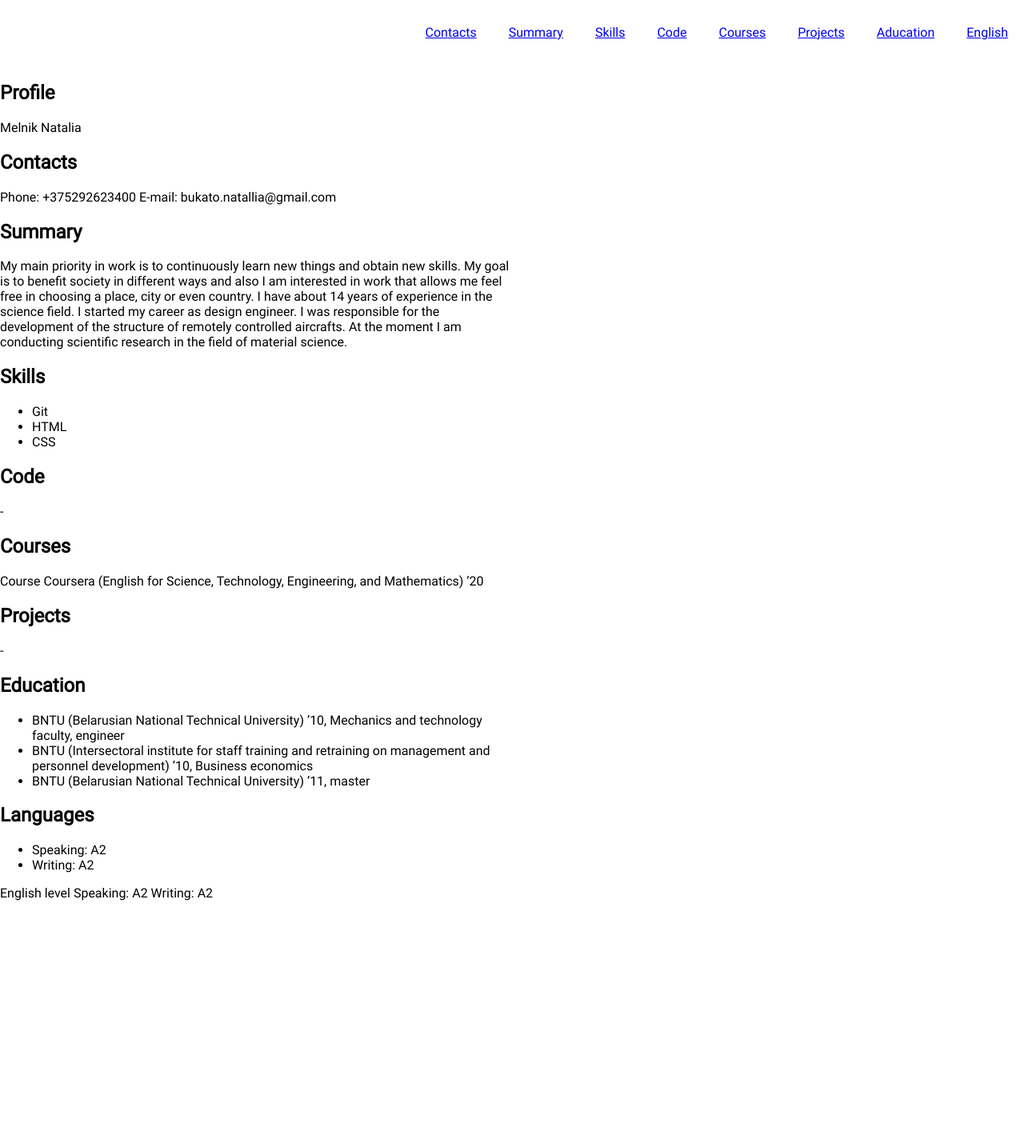
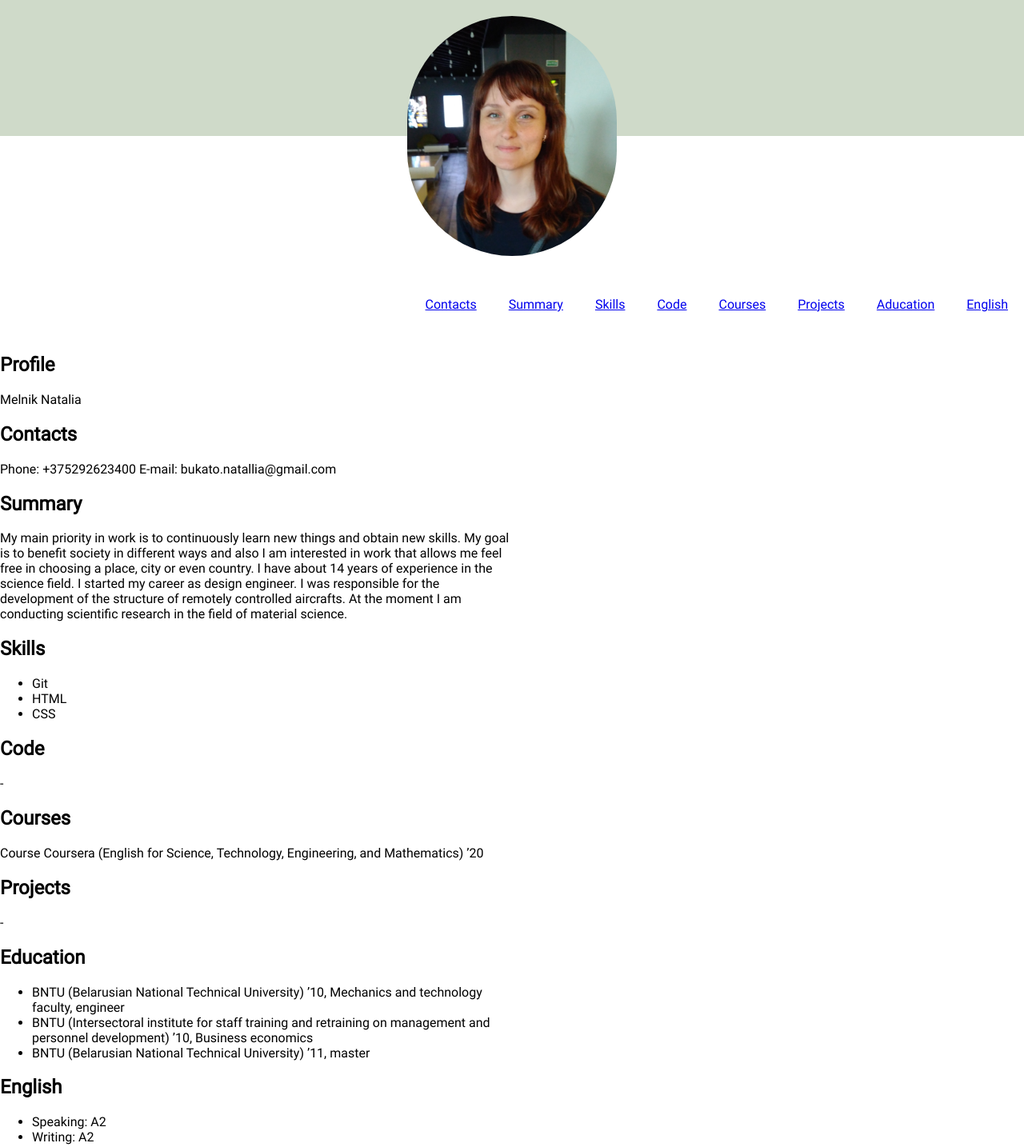
Before and after one commit to NataliaMelnik/rsschool-cv, a plain HTML site: page index.html in a window 1280 px wide. Shown: the top 1434 px of the page at 80% size. Before the commit the page ends 1126 px from the top, so only its background shows below. Drawn offline with Linux system fonts and the light colour scheme.

Commit message:
feat: add avatar

```diff
--- a/index.html
+++ b/index.html
@@ -9,6 +9,11 @@
   </head>
   <body>
     <header class="header">
+      <div class="wrapper">
+        <div class="header-photo">
+          <img src="./assets/img/avatar.jpg" alt="avatar" class="photo" />
+        </div>
+      </div>
       <div class="container">
         <nav class="nav">
           <ul class="nav-list">
@@ -100,8 +105,8 @@
             <li>BNTU (Belarusian National Technical University) ’11, master</li>
           </ul>
         </section>
-        <section class="section" id="languages">
-          <h1 class="section-title">Languages</h1>
+        <section class="section" id="english">
+          <h1 class="section-title">English</h1>
           <ul>
             <li>Speaking: A2</li>
             <li>Writing: A2</li>
--- a/style.css
+++ b/style.css
@@ -63,3 +63,25 @@ body {
     width: 100%;
   }
 }
+
+.wrapper {
+  margin: 0 auto;
+  width: 900px;
+
+  @media (min-width: 700px) {
+    width: auto;
+  }
+}
+
+.header-photo {
+  background: linear-gradient(to bottom, #cfdac9 50%, white 50%);
+  padding-top: 20px;
+  padding-bottom: 20px;
+}
+
+.photo {
+  border-radius: 300px;
+  display: block;
+  margin: 0 auto;
+  max-height: 300px;
+}
```
Also changed, not shown: assets/img/IMG_20170603_121733.jpg (deleted), assets/img/avatar.jpg (added).
